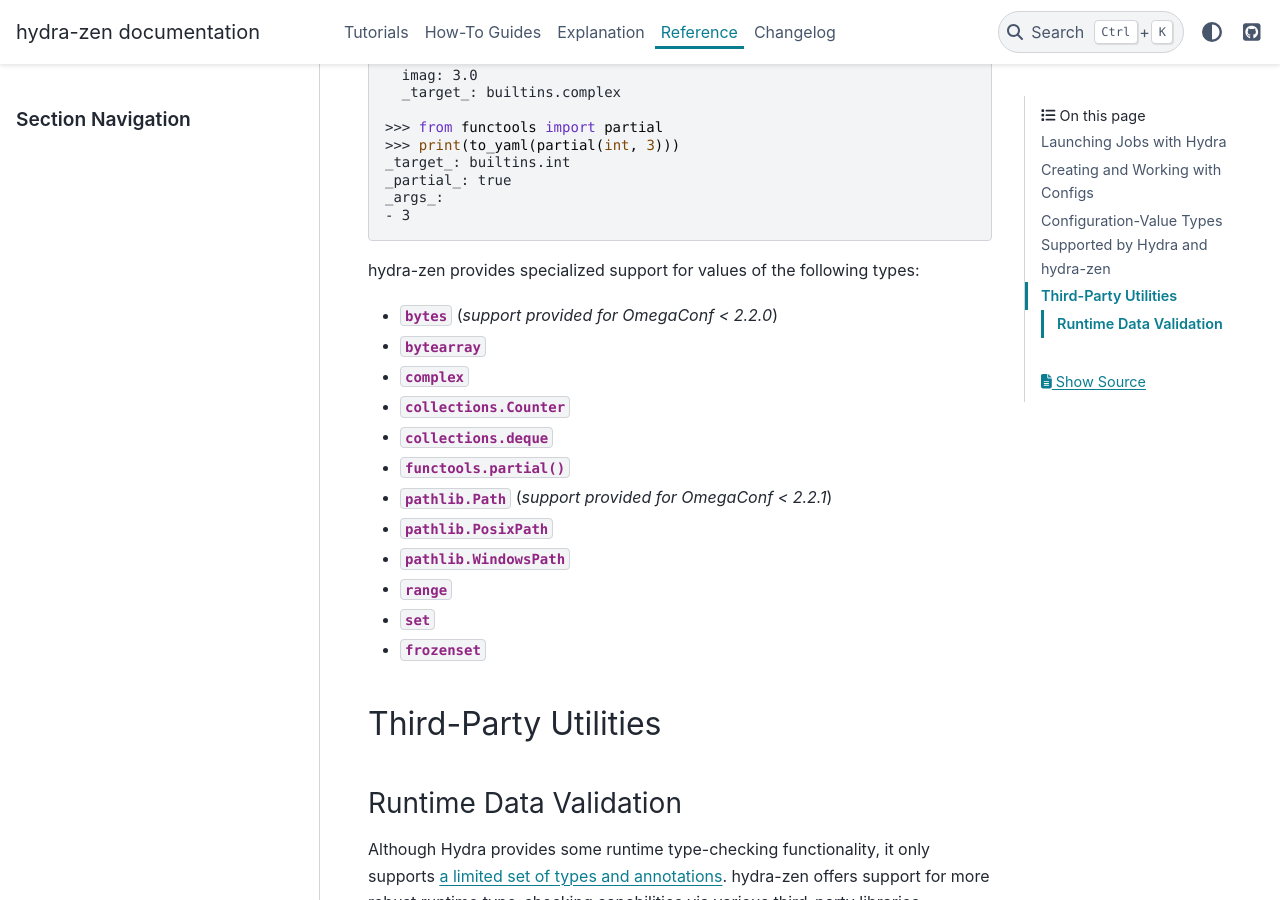
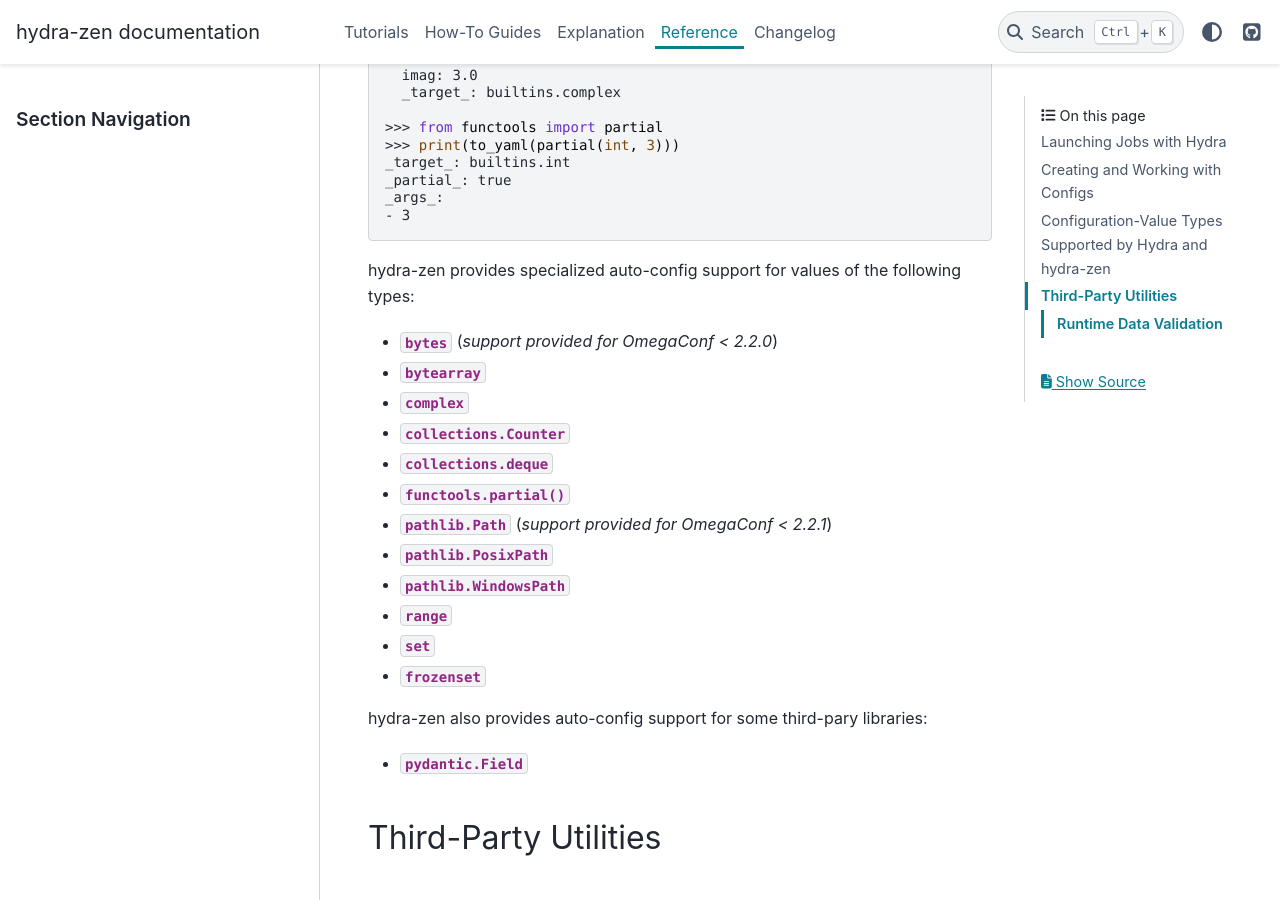
Before and after one commit to mit-ll-responsible-ai/hydra-zen, a Sphinx documentation site: the page built from docs/source/api_reference.rst, in a window 1280 px wide and 900 px high, scrolled down 2581 px. Built offline with Sphinx 7.4.7 and the PyData theme 0.15.4, drawn with Linux system fonts in a browser that asks for light colours; the version number could not be read and is left out.

Commit message:
update reference docs

```diff
--- a/docs/source/api_reference.rst
+++ b/docs/source/api_reference.rst
@@ -148,7 +148,7 @@
    _args_:
    - 3
 
-hydra-zen provides specialized support for values of the following types:
+hydra-zen provides specialized auto-config support for values of the following types:
 
 - :py:class:`bytes` (*support provided for OmegaConf < 2.2.0*)
 - :py:class:`bytearray`
@@ -163,6 +163,9 @@
 - :py:class:`set`
 - :py:class:`frozenset`
 
+hydra-zen also provides auto-config support for some third-pary libraries:
+
+- `pydantic.Field`
 
 *********************
 Third-Party Utilities
```
